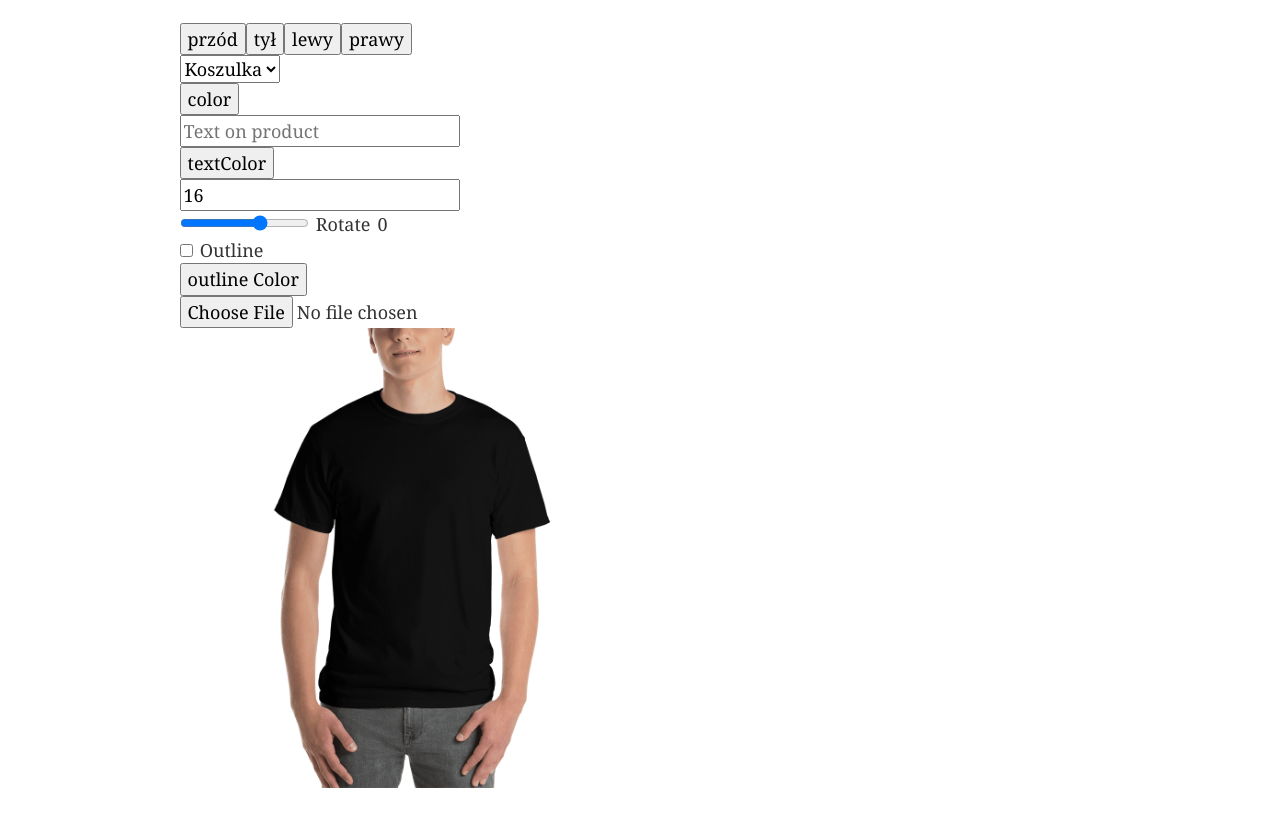
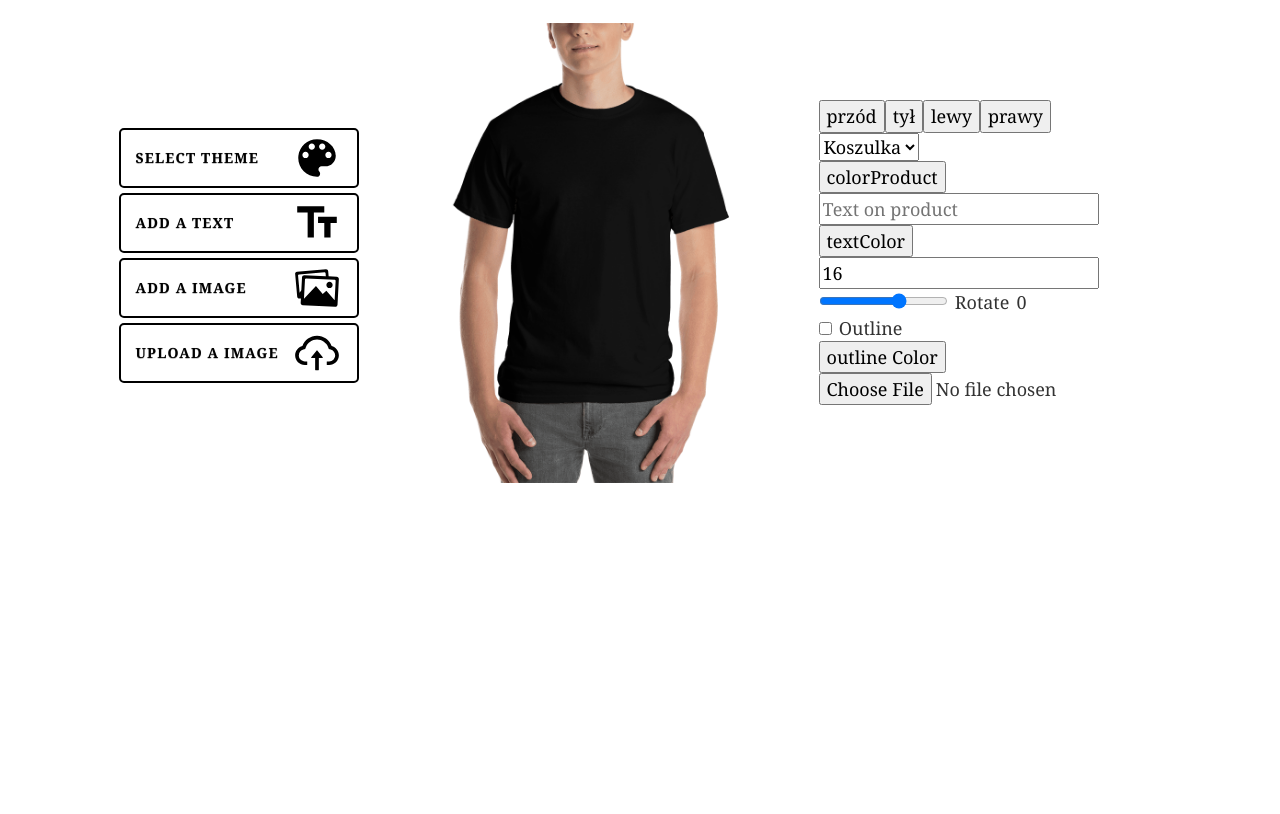
Before and after one commit to bergmaner/clothescreator, a Gatsby site: page / in a window 1280 px wide. Shown: the part 100-914 px from the top of the page. After the commit the page ends 800 px from the top, so only its background shows below. Built offline with nearby package versions, Linux system fonts and the light colour scheme; Gatsby itself is replaced by a stand-in of ours.

Commit message:
create Buttons,change Componentrelative to parent

```diff
--- a/gatsby-config.js
+++ b/gatsby-config.js
@@ -28,5 +28,6 @@ module.exports = {
       },
     },
     `gatsby-plugin-styled-components`,
+    `gatsby-plugin-material-ui`
 ],
 }
--- a/package.json
+++ b/package.json
@@ -10,6 +10,7 @@
     "gatsby": "^2.22.15",
     "gatsby-image": "^2.4.5",
     "gatsby-plugin-manifest": "^2.4.9",
+    "gatsby-plugin-material-ui": "^2.1.9",
     "gatsby-plugin-offline": "^3.2.7",
     "gatsby-plugin-react-helmet": "^3.3.2",
     "gatsby-plugin-sharp": "^2.6.9",
@@ -22,6 +23,7 @@
     "react-color": "^2.18.1",
     "react-dom": "^16.12.0",
     "react-helmet": "^6.0.0",
+    "react-icons": "^3.10.0",
     "react-router-dom": "^5.2.0",
     "styled-components": "^5.1.1"
   },
--- /dev/null
+++ b/src/components/Button.js
@@ -0,0 +1,64 @@
+import React from "react"
+import styled from "styled-components"
+const CoreButton = styled.div`
+  width: 240px;
+`
+const ButtonLink = styled.div`
+  border: 2px solid black;
+  color: black;
+  position: relative;
+  display: flex;
+  justify-content: space-between;
+  align-items: center;
+  flex-direction:row-reverse;
+  margin: 5px auto 0;
+  padding: 3px 15px;
+  font-size: 14px;
+  font-weight: bold;
+  text-align: center;
+  text-decoration: none;
+  text-transform: uppercase;
+  overflow: hidden;
+  letter-spacing: 0.08em;
+  border-radius: 5px;
+  text-shadow: 0 0 1px rgba(0, 0, 0, 0.2), 0 1px 0 rgba(0, 0, 0, 0.2);
+  -webkit-transition: all 1s ease;
+  -moz-transition: all 1s ease;
+  -o-transition: all 1s ease;
+  transition: all 1s ease;
+  :after {
+    content: "";
+    position: absolute;
+    height: 0%;
+    left: 50%;
+    top: 50%;
+    width: 150%;
+    z-index: -1;
+    -webkit-transition: all 0.75s ease 0s;
+    -moz-transition: all 0.75s ease 0s;
+    -o-transition: all 0.75s ease 0s;
+    transition: all 0.75s ease 0s;
+    background: black;
+    -moz-transform: translateX(-50%) translateY(-50%) rotate(-25deg);
+    -ms-transform: translateX(-50%) translateY(-50%) rotate(-25deg);
+    -webkit-transform: translateX(-50%) translateY(-50%) rotate(-25deg);
+    transform: translateX(-50%) translateY(-50%) rotate(-25deg);
+  }
+  :hover {
+    color: #fff;
+    text-shadow: none;
+    cursor: pointer;
+  }
+  :hover:after,
+  :visited:hover:after {
+    height: 450%;
+  }
+`
+const Button = ({icon, text}) => {
+  return (
+    <CoreButton>
+      <ButtonLink>{ icon }<div>{text}</div></ButtonLink>
+    </CoreButton>
+  )
+}
+export default Button
--- a/src/components/Cloth.js
+++ b/src/components/Cloth.js
@@ -14,23 +14,13 @@ const Cloth = ({
   text,
 }) => {
   const ref = useRef(null);
+  const childrenRef = useRef(null);
   const mousePosition = usePosition(ref);
-  console.log(mousePosition)
+  console.log(mousePosition);
+  console.log(childrenRef.current);
+  console.log(ref?.current?.getBoundingClientRect());
   return (
     <div>
-      <Draggable mousePosition={mousePosition}>
-        {" "}
-        <div
-          style={{
-            color: textColor,
-            fontSize: `${fontSize}px`,
-            textShadow: `-${outlineWidth}px -${outlineWidth}px 0 ${outlineColor}, ${outlineWidth}px -${outlineWidth}px 0 ${outlineColor}, -${outlineWidth}px ${outlineWidth}px 0 ${outlineColor}, ${outlineWidth}px ${outlineWidth}px 0 ${outlineColor}`,
-            transform: `rotate(${rotate}deg)`,
-          }}
-        >
-          {text}
-        </div>
-      </Draggable>
       <div
         style={{
           height: 460,
@@ -50,6 +40,21 @@ const Cloth = ({
             height: "290px",
           }}
         >
+          <div ref={childrenRef}>
+           <Draggable mousePosition={mousePosition}>
+        {" "}
+        <div
+          style={{
+            color: textColor,
+            fontSize: `${fontSize}px`,
+            textShadow: `-${outlineWidth}px -${outlineWidth}px 0 ${outlineColor}, ${outlineWidth}px -${outlineWidth}px 0 ${outlineColor}, -${outlineWidth}px ${outlineWidth}px 0 ${outlineColor}, ${outlineWidth}px ${outlineWidth}px 0 ${outlineColor}`,
+            transform: `rotate(${rotate}deg)`,
+          }}
+        >
+          {text}
+        </div>
+      </Draggable>
+      </div>
           {" "}
         </div>
         <img
--- a/src/components/Draggable.js
+++ b/src/components/Draggable.js
@@ -1,7 +1,8 @@
-import React, { useState, useMemo, useEffect } from "react";
+import React, { useState, useRef, useMemo, useEffect } from "react";
 const Draggable = ({ children,mousePosition }) => {
   const [dragging, setDragging] = useState(false);
-  const [elementPosition, setElementPosition] = useState({ x: 420, y: 580 });
+  const ref = useRef();
+  const [elementPosition, setElementPosition] = useState({ x: 0, y: 0 });
   const handleMouseDown = () => {
     setDragging(true)
   }
@@ -17,11 +18,11 @@ const Draggable = ({ children,mousePosition }) => {
     } else {
       window.removeEventListener("mouseup", handleMouseUp)
     }
-  }, [dragging, handleMouseUp])
+  }, [dragging, handleMouseUp, handleMouseDown])
 
   const styles = useMemo(
     () => ({
-      cursor: dragging ? "-webkit-grabbing" : "-webkit-grab",
+      cursor: "-webkit-grab" ,
       // transition: dragging ? 'none' : 'transform 500ms',
       position: "absolute",
       left: dragging ? `${mousePosition.x}px` : `${elementPosition.x}px`,
@@ -31,9 +32,8 @@ const Draggable = ({ children,mousePosition }) => {
     }),
     [dragging, mousePosition]
   )
-
   return (
-    <div className="draggable" style={styles}>
+    <div ref={ref} className="draggable" style={styles}>
       {children}
     </div>
   )
--- a/src/hooks/usePosition.js
+++ b/src/hooks/usePosition.js
@@ -1,15 +1,22 @@
-import { useEffect, useState } from "react";
+import { useEffect, useState } from "react"
 
-const usePosition = (ref) => {
-  const [position, setPosition] = useState({ x: 10, y: 10 });
+const usePosition = ref => {
+  const [position, setPosition] = useState({ x: 0, y: 0 })
   useEffect(() => {
-    const setFromEvent = e => { setPosition({ x: e.pageX, y: e.pageY })};
-    ref.current.addEventListener("mousemove", setFromEvent);
+    const setFromEvent = e => {
+      if (e.clientX > ref?.current.getBoundingClientRect()?.left && e.clientX < ref?.current.getBoundingClientRect()?.right && e.clientY > ref?.current?.getBoundingClientRect()?.top && e.clientY < ref?.current?.getBoundingClientRect()?.bottom) {
+        setPosition({
+          x: e.clientX - ref?.current?.getBoundingClientRect()?.left,
+          y: e.clientY - ref?.current?.getBoundingClientRect()?.top,
+        })
+      }
+    }
+    ref.current.addEventListener("mousemove", setFromEvent)
     return () => {
-      ref.current.removeEventListener("mousemove", setFromEvent);
-    };
-  }, []);
+      ref.current.removeEventListener("mousemove", setFromEvent)
+    }
+  }, [])
 
-  return position;
-};
-export default usePosition;
+  return position
+}
+export default usePosition
--- a/src/pages/index.js
+++ b/src/pages/index.js
@@ -2,7 +2,10 @@ import React, { useState, useEffect } from "react"
 import Cloth from "../components/Cloth"
 import Layout from "../components/layout"
 import ColorPicker from "../components/ColorPicker"
-import Draggable from "../components/Draggable"
+import Button from "../components/Button"
+import { AiOutlineCloudUpload } from "react-icons/ai"
+import { MdTextFields } from "react-icons/md"
+import { IoMdColorPalette, IoMdImages } from "react-icons/io"
 const IndexPage = () => {
   const buttonsConfig = [
     { text: "przód", onClick: () => setImage("front.png") },
@@ -21,7 +24,7 @@ const IndexPage = () => {
   const [type, setType] = useState("tshirt")
   const [rotate, setRotate] = useState(0)
   const [text, setText] = useState("")
-  const [color, setColor] = useState({
+  const [colorProduct, setColorProduct] = useState({
     r: "0",
     g: "0",
     b: "0",
@@ -32,9 +35,32 @@ const IndexPage = () => {
   }, [outline])
   return (
     <Layout>
+      <div style={{ display: "flex", justifyContent: "center", alignItems:"center"}}>
+
+        <div>
+          <Button icon={<IoMdColorPalette style={{ fontSize: "50px" }}/>} text="Select theme"/>
+          <Button icon={<MdTextFields style={{ fontSize: "50px" }} />} text="Add a text"/>
+          <Button icon={<IoMdImages style={{ fontSize: "50px" }}/>} text="Add a image"/>
+          <Button icon={<AiOutlineCloudUpload style={{ fontSize: "50px" }}/>} text="upload a image"/>
+        </div>
+
+        <Cloth
+          color={colorProduct}
+          image={image}
+          type={type}
+          textColor={textColor}
+          fontSize={fontSize}
+          outlineWidth={outlineWidth}
+          rotate={rotate}
+          outlineColor={outlineColor}
+          text={text}
+        />
+        <div>
+          <div>
             {buttonsConfig.map(item => (
               <button onClick={item.onClick}>{item.text}</button>
             ))}
+          </div>
 
           <div>
             <select
@@ -47,9 +73,9 @@ const IndexPage = () => {
               <option value="sweatshirt">Sweter</option>
             </select>
             <ColorPicker
-          text="color"
-          color={color}
-          changeColor={color => setColor(color.rgb)}
+              text="colorProduct"
+              color={colorProduct}
+              changeColor={color => setColorProduct(color.rgb)}
             />
             <input
               placeholder="Text on product"
@@ -101,17 +127,8 @@ const IndexPage = () => {
             </div>
             <input type="file" />
           </div>
-      <Cloth
-        color={color}
-        image={image}
-        type={type}
-        textColor={textColor}
-        fontSize={fontSize}
-        outlineWidth={outlineWidth}
-        rotate={rotate}
-        outlineColor={outlineColor}
-        text={text}
-      />
+        </div>
+      </div>
     </Layout>
   )
 }
```
Also changed, not shown: 1 other file. Lines whose indentation alone changed are shown as unchanged.
